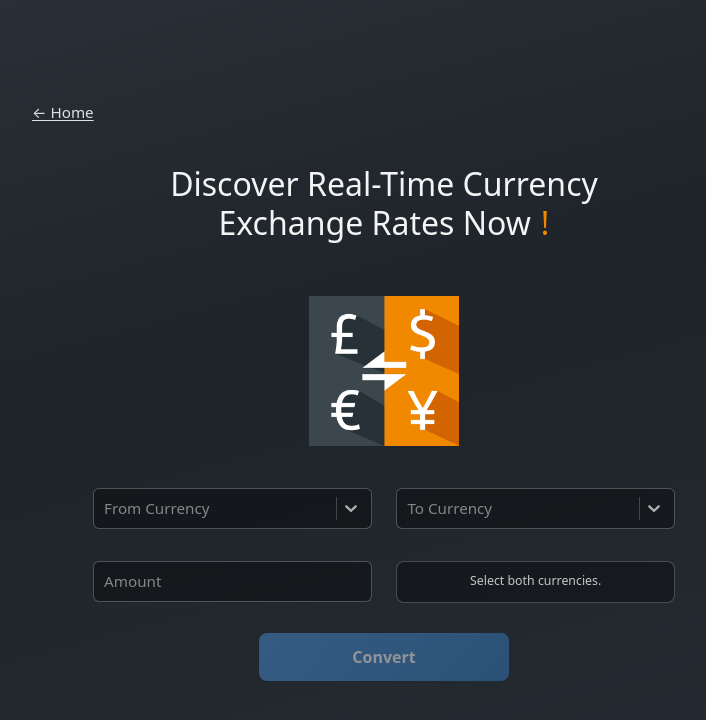
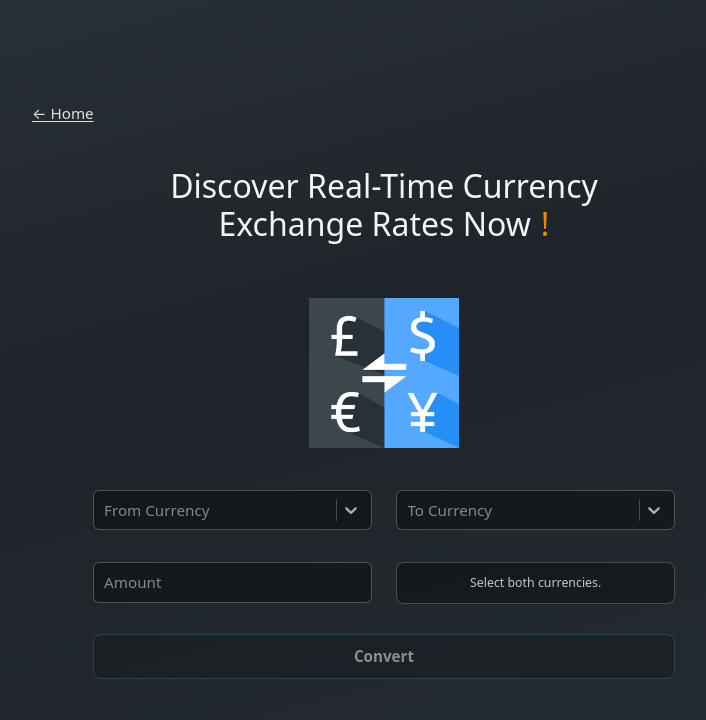
Before and after one commit to MarwanEsm/Currency-Rate-Exchange, a Next.js app: page /currencies in a window 1280 px wide. Shown: the top 720 px of the page, without its empty margins (256-962 px from the left). Built offline with nearby package versions, Linux system fonts and the light colour scheme; no server answers.

Commit message:
change theme color

```diff
--- a/src/components/elements/logo/Logo.jsx
+++ b/src/components/elements/logo/Logo.jsx
@@ -1,18 +1,45 @@
 import React from "react";
 import Image from "next/image";
+import classNames from "classnames";
 import Currency from "../../../assets/Currency.png";
-import styles from "./Logo.module.scss"
+import styles from "./Logo.module.scss";
 
+const Logo = ({ onClick, variant = "default" }) => {
+    const commonImg = {
+        src: Currency,
+        alt: "Currency-Exchange",
+        width: 150,
+        height: 150,
+        loading: "eager",
+    };
 
-const Logo = ({ onClick }) =>
-    <Image
-        src={Currency}
-        alt="Currency-Exchange"
-        width={150}
-        height={150}
-        loading="eager"
-        className={styles.image}
-        onClick={onClick}
-    />
+    if (variant === "app") {
+        return (
+            <div
+                className={styles.logoAppWrap}
+                onClick={onClick}
+                onKeyDown={(e) => {
+                    if (!onClick) return;
+                    if (e.key === "Enter" || e.key === " ") {
+                        e.preventDefault();
+                        onClick(e);
+                    }
+                }}
+                role={onClick ? "button" : undefined}
+                tabIndex={onClick ? 0 : undefined}
+            >
+                <Image
+                    {...commonImg}
+                    className={classNames(styles.image, styles.imageAppInner)}
+                />
+                <span className={styles.logoAppTintRight} aria-hidden="true" />
+            </div>
+        );
+    }
+
+    return (
+        <Image {...commonImg} className={styles.image} onClick={onClick} />
+    );
+};
 
 export default Logo;
--- a/src/components/elements/logo/Logo.module.scss
+++ b/src/components/elements/logo/Logo.module.scss
@@ -10,8 +10,46 @@
     cursor: pointer;
 }
 
+/* In-app variant: aligns orange half with UI blues via tint layer (full-color asset unchanged elsewhere). */
+.logoAppWrap {
+    position: relative;
+    margin: 30px auto;
+    width: 150px;
+    height: 150px;
+}
+
+.logoAppWrap[role="button"] {
+    cursor: pointer;
+}
+
+.logoAppWrap:hover {
+    transform: scale(1.1);
+}
+
+.logoAppWrap:focus-visible {
+    outline: 2px solid rgba(74, 144, 217, 0.65);
+    outline-offset: 4px;
+    border-radius: 8px;
+}
+
+.imageAppInner {
+    margin: 0 auto;
+}
+
+.logoAppTintRight {
+    position: absolute;
+    top: 0;
+    right: 0;
+    width: 50%;
+    height: 100%;
+    background: linear-gradient(145deg, #4a90d9 0%, #357abd 100%);
+    mix-blend-mode: hue;
+    pointer-events: none;
+}
+
 @media screen and (max-width: 669px) {
-    .image {
+    .image,
+    .logoAppWrap .imageAppInner {
         min-width: 17%;
         min-height: 17%;
     }
--- a/src/screens/currenciesList/CurrenciesList.jsx
+++ b/src/screens/currenciesList/CurrenciesList.jsx
@@ -310,7 +310,7 @@ const CurrenciesList = () => {
                 </Col>
             </Row>
 
-            <Logo onClick={() => router.push("/")} />
+            <Logo variant="app" onClick={() => router.push("/")} />
 
             <Row className="justify-content-center">
 
--- a/src/screens/currenciesList/CurrenciesList.module.scss
+++ b/src/screens/currenciesList/CurrenciesList.module.scss
@@ -244,8 +244,31 @@
 }
 
 .convertSubmit {
-    composes: submit from "../../style/darkAppPage.module.scss";
     margin-top: 0;
+    border-radius: 8px;
+    border: 1px solid rgba(74, 144, 217, 0.55);
+    background: rgba(0, 0, 0, 0.35);
+    color: rgba(255, 255, 255, 0.95);
+    font-weight: 600;
+    font-size: 0.95rem;
+    font-family: inherit;
+    cursor: pointer;
+    transition: background 0.12s ease, border-color 0.12s ease;
+
+    &:hover:not(:disabled) {
+        background: rgba(74, 144, 217, 0.14);
+        border-color: rgba(74, 144, 217, 0.8);
+    }
+
+    &:focus-visible {
+        outline: 2px solid rgba(74, 144, 217, 0.65);
+        outline-offset: 2px;
+    }
+
+    &:disabled {
+        opacity: 0.5;
+        cursor: not-allowed;
+    }
 }
 
 .convertSecondary {
@@ -490,7 +513,12 @@ button.convertRowButton {
 }
 
 .listContainer .convertPrimaryWrap button.convertRowButton {
-    min-width: min(250px, 100%);
+    box-sizing: border-box;
+    width: 100%;
+    min-width: 0;
+    max-width: 100%;
+    min-height: 42px;
+    padding: 10px 12px;
 }
 
 .logoutRow {
--- a/src/screens/home/Home.jsx
+++ b/src/screens/home/Home.jsx
@@ -137,7 +137,7 @@ const Home = () => {
             }
             <div className={styles.container}>
                 <Header />
-                <Logo onClick={() => router.push("/currencies")} />
+                <Logo variant="app" onClick={() => router.push("/currencies")} />
                 <div className={styles.navStack}>
                     <button
                         type="button"
```
